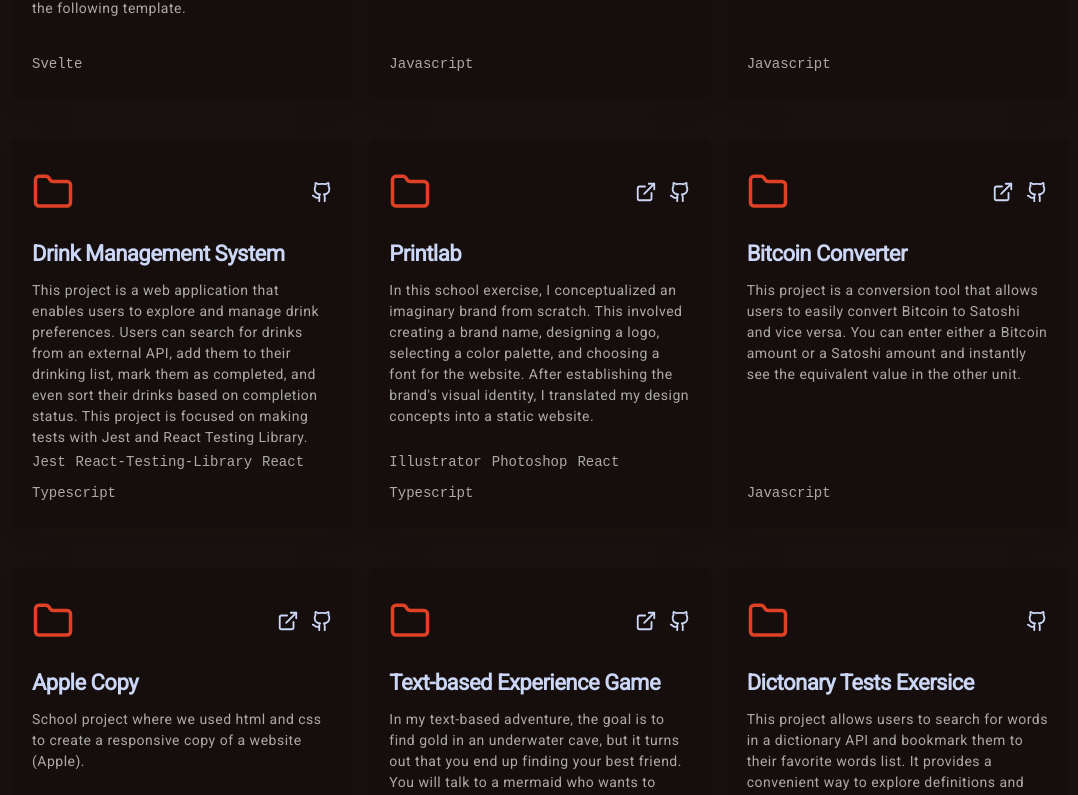
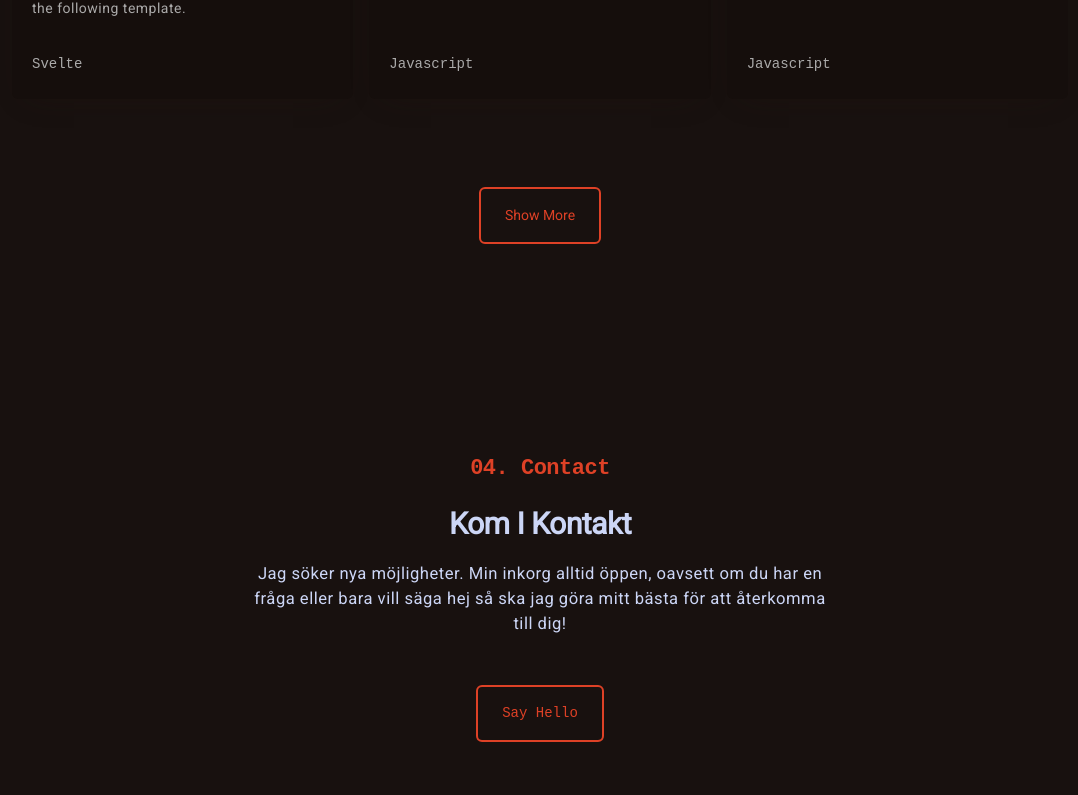
Before and after one commit to Sillen00/Portfolio_CV, a Next.js app: page / in a window 1280 px wide. Shown: the part 4596-5391 px from the top of the page, without its empty margins (100-1178 px from the left). Built offline with nearby package versions, Linux system fonts and the light colour scheme.

Commit message:
Projects show more and show less button

```diff
--- a/app/containers/home-page/Contact.tsx
+++ b/app/containers/home-page/Contact.tsx
@@ -3,7 +3,7 @@ import Link from "next/link";
 
 const Contact = () => {
   return (
-    <section className='max-w-screen-lg mx-auto pt-32 pb-60 px-6 md:px-28' id='contact'>
+    <section className='max-w-screen-lg mx-auto pt-52 pb-60 px-6 md:px-28' id='contact'>
       <h4 className={"fira text-center text-secondary-color"}>04. Contact</h4>
       <h3 className='font-semibold text-center my-4'>Kom I Kontakt</h3>
       <p className='text-center pb-8 max-w-[580px] mx-auto'>
--- a/app/containers/home-page/Portfolio.tsx
+++ b/app/containers/home-page/Portfolio.tsx
@@ -2,6 +2,8 @@ import { ExternalLink, Folder, Github } from "lucide-react";
 import Image from "next/image";
 import Link from "next/link";
 // import { useRouter } from "next/router";
+import OrangeOutlineBtn from "@/app/components/OrangeOutlineBtn";
+import { useState } from "react";
 import { twMerge } from "tailwind-merge";
 import { Project, projects } from "../../../data/projects";
 import css from "./_Home.module.scss";
@@ -12,6 +14,12 @@ const Portfolio = () => {
     if (href) {
       window.open(href, "_blank");
     }
+  };
+
+  const [showAllProjects, setShowAllProjects] = useState(false);
+
+  const toggleShowAllProjects = () => {
+    setShowAllProjects(prevState => !prevState);
   };
 
   return (
@@ -63,9 +71,10 @@ const Portfolio = () => {
       {/* UNFEAUTURED PROJECTS --------------------------------------------------- */}
       {/* UNFEAUTURED PROJECTS --------------------------------------------------- */}
       {/* UNFEAUTURED PROJECTS --------------------------------------------------- */}
-      <div className='grid grid-cols-1 md:grid-cols-2 lg:grid-cols-3 gap-4 max-w-screen-xl mx-auto pt-32 pb-28 px-6 md:px-28'>
+      <div className='grid grid-cols-1 md:grid-cols-2 lg:grid-cols-3 gap-4 max-w-screen-xl mx-auto pt-32 pb-16 px-6 md:px-28'>
         {projects
           .filter(project => !project.feautured)
+          .slice(0, showAllProjects ? projects.length : 6)
           .map(project => (
             <div
               className={twMerge(css.unfeautured, "px-5 pt-8 pb-20 relative mb-6 bg-background-color-dark rounded-md ")}
@@ -105,6 +114,9 @@ const Portfolio = () => {
             </div>
           ))}
       </div>
+      <div onClick={toggleShowAllProjects} className='cursor-pointer max-w-fit mx-auto'>
+        <OrangeOutlineBtn className='px-6 py-4 rounded-md'>{showAllProjects ? "Show Less" : "Show More"}</OrangeOutlineBtn>
+      </div>
     </section>
   );
 };
```
